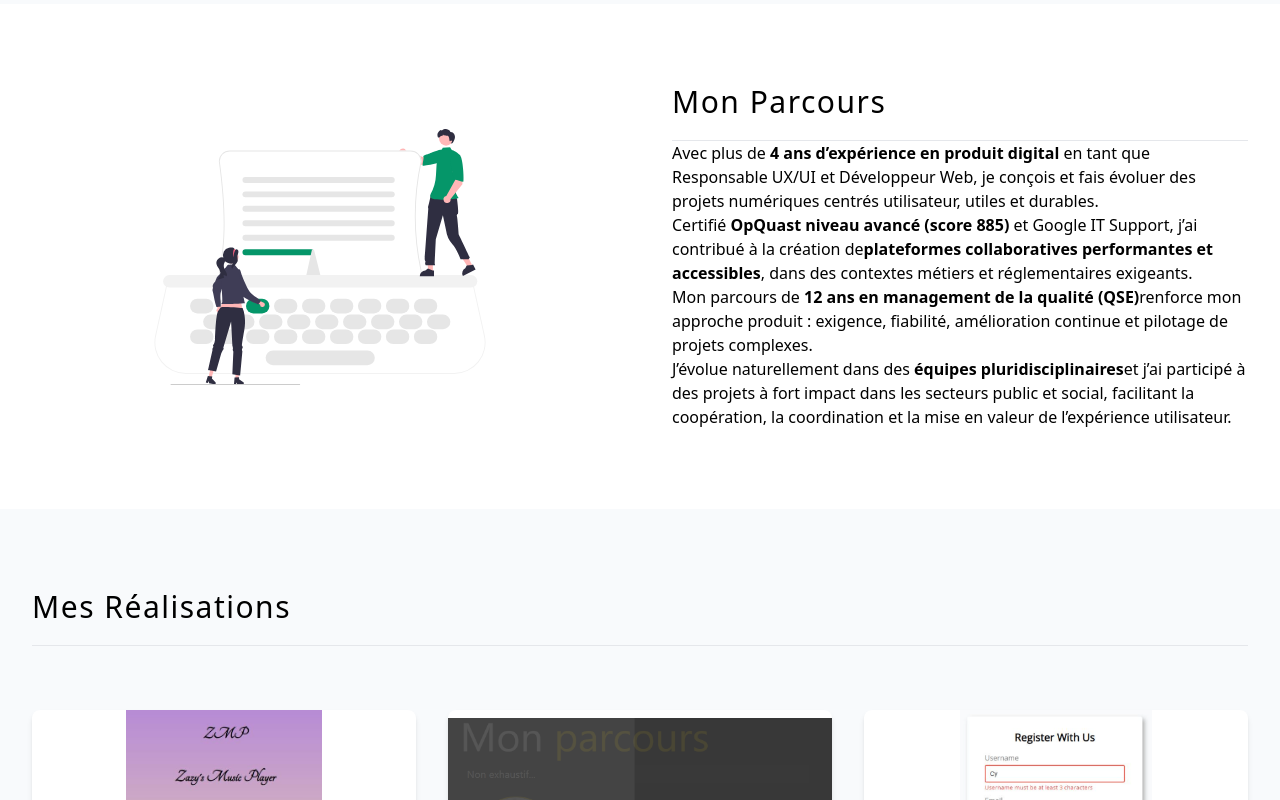
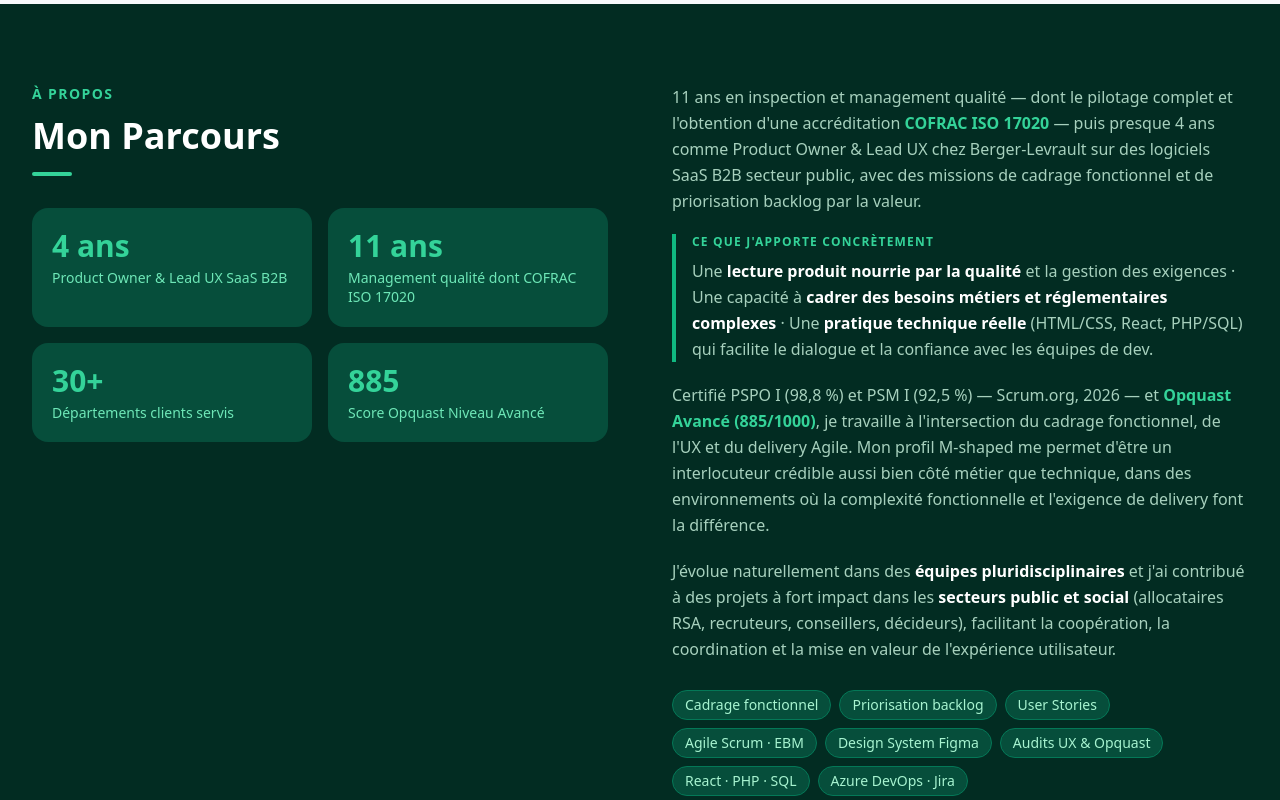
Before and after one commit to Cfy1010/cyportfolio, a React (Vite) app: page / in a window 1280 px wide. Shown: the part 2140-2940 px from the top of the page. Built offline with nearby package versions, Linux system fonts and the light colour scheme.

Commit message:
Update About.jsx

```diff
--- a/src/components/About.jsx
+++ b/src/components/About.jsx
@@ -1,46 +1,106 @@
-import aboutSvg from "../assets/about.svg";
-import SectionTitle from "./SectionTitle";
+const stats = [
+  { value: "4 ans", label: "Product Owner & Lead UX SaaS B2B" },
+  { value: "11 ans", label: "Management qualité dont COFRAC ISO 17020" },
+  { value: "30+", label: "Départements clients servis" },
+  { value: "885", label: "Score Opquast Niveau Avancé" },
+];
+
+const tags = [
+  "Cadrage fonctionnel",
+  "Priorisation backlog",
+  "User Stories",
+  "Agile Scrum · EBM",
+  "Design System Figma",
+  "Audits UX & Opquast",
+  "React · PHP · SQL",
+  "Azure DevOps · Jira",
+];
 
 const About = () => {
   return (
-    <section className="bg-white py-20 scroll-mt-20" id="about">
-      <div className="align-element grid md:grid-cols-2 items-center gap-16">
-        <img src={aboutSvg} alt="image" className="w-full h-64" />
-        <article className="prose prose-lg">
-          <SectionTitle text="Mon Parcours" />
+    <section className="bg-emerald-950 py-20 scroll-mt-20" id="about">
+      <div className="align-element grid md:grid-cols-2 gap-16 items-start">
+        <div>
+          <p className="text-emerald-400 text-sm font-semibold tracking-widest uppercase mb-3">
+            À propos
+          </p>
+          <h2 className="text-4xl font-bold text-white mb-4">Mon Parcours</h2>
+          <div className="w-10 h-1 bg-emerald-400 mb-8 rounded" />
+          <div className="grid grid-cols-2 gap-4">
+            {stats.map(({ value, label }, i) => (
+              <div key={i} className="bg-emerald-900 rounded-2xl p-5">
+                <div className="text-3xl font-bold text-emerald-400">{value}</div>
+                <div className="text-sm text-emerald-300 mt-1 leading-snug">{label}</div>
+              </div>
+            ))}
+          </div>
+        </div>
+
+        <div className="text-emerald-100/80 leading-relaxed space-y-5 text-base">
           <p>
-            Avec plus de <strong>4 ans d’expérience en produit digital</strong>{" "}
-            en tant que Responsable UX/UI et Développeur Web, je conçois et fais
-            évoluer des projets numériques centrés utilisateur, utiles et
-            durables.
+            11 ans en inspection et management qualité — dont le pilotage
+            complet et l'obtention d'une accréditation{" "}
+            <strong className="text-emerald-400">COFRAC ISO 17020</strong> —
+            puis presque 4 ans comme Product Owner &amp; Lead UX chez
+            Berger-Levrault sur des logiciels SaaS B2B secteur public, avec des
+            missions de cadrage fonctionnel et de priorisation backlog par la
+            valeur.
+          </p>
+
+          <div className="border-l-4 border-emerald-500 pl-4">
+            <p className="text-xs font-bold tracking-widest uppercase text-emerald-400 mb-2">
+              Ce que j'apporte concrètement
+            </p>
+            <p>
+              Une{" "}
+              <strong className="text-white">
+                lecture produit nourrie par la qualité
+              </strong>{" "}
+              et la gestion des exigences · Une capacité à{" "}
+              <strong className="text-white">
+                cadrer des besoins métiers et réglementaires complexes
+              </strong>{" "}
+              · Une{" "}
+              <strong className="text-white">pratique technique réelle</strong>{" "}
+              (HTML/CSS, React, PHP/SQL) qui facilite le dialogue et la
+              confiance avec les équipes de dev.
+            </p>
+          </div>
+
+          <p>
+            Certifié PSPO I (98,8 %) et PSM I (92,5 %) — Scrum.org, 2026 — et{" "}
+            <strong className="text-emerald-400">Opquast Avancé (885/1000)</strong>
+            , je travaille à l'intersection du cadrage fonctionnel, de l'UX et
+            du delivery Agile. Mon profil M-shaped me permet d'être un
+            interlocuteur crédible aussi bien côté métier que technique, dans
+            des environnements où la complexité fonctionnelle et l'exigence de
+            delivery font la différence.
           </p>
 
           <p>
-            Certifié <strong>OpQuast niveau avancé (score 885)</strong> et
-            Google IT Support, j’ai contribué à la création de
-            <strong>
-              plateformes collaboratives performantes et accessibles
-            </strong>
-            , dans des contextes métiers et réglementaires exigeants.
+            J'évolue naturellement dans des{" "}
+            <strong className="text-white">équipes pluridisciplinaires</strong>{" "}
+            et j'ai contribué à des projets à fort impact dans les{" "}
+            <strong className="text-white">secteurs public et social</strong>{" "}
+            (allocataires RSA, recruteurs, conseillers, décideurs), facilitant
+            la coopération, la coordination et la mise en valeur de l'expérience
+            utilisateur.
           </p>
 
-          <p>
-            Mon parcours de{" "}
-            <strong>12 ans en management de la qualité (QSE)</strong>
-            renforce mon approche produit : exigence, fiabilité, amélioration
-            continue et pilotage de projets complexes.
-          </p>
-
-          <p>
-            J’évolue naturellement dans des{" "}
-            <strong>équipes pluridisciplinaires</strong>
-            et j’ai participé à des projets à fort impact dans les secteurs
-            public et social, facilitant la coopération, la coordination et la
-            mise en valeur de l’expérience utilisateur.
-          </p>
-        </article>
+          <div className="flex flex-wrap gap-2 pt-2">
+            {tags.map((tag, i) => (
+              <span
+                key={i}
+                className="px-3 py-1 rounded-full text-sm bg-emerald-900 text-emerald-200 border border-emerald-700"
+              >
+                {tag}
+              </span>
+            ))}
+          </div>
+        </div>
       </div>
     </section>
   );
 };
+
 export default About;
```
